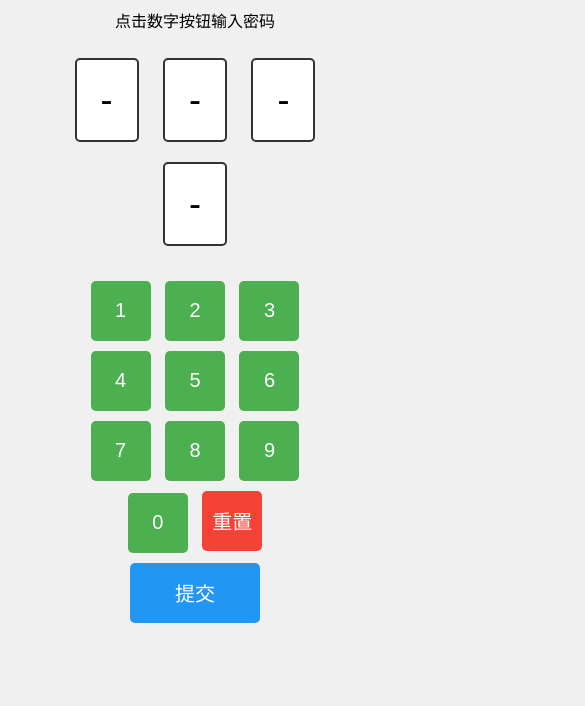
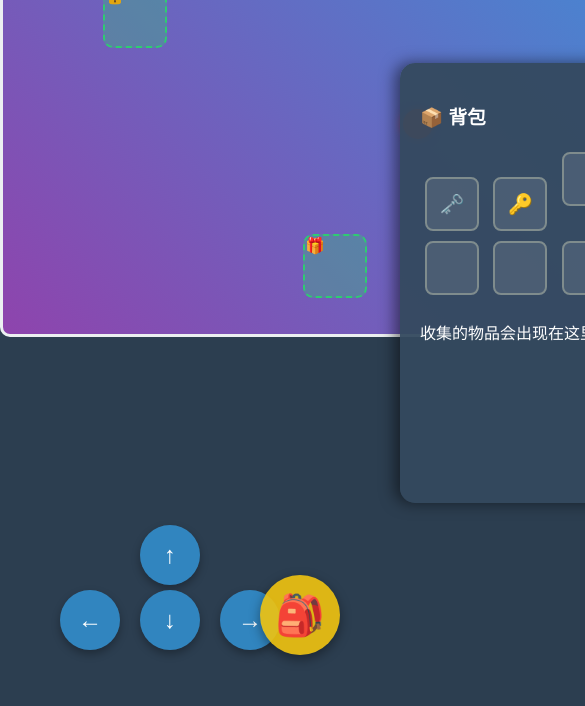
Before and after one commit to catrightsactivists/23333, a plain HTML site: page index.html in a window 390 px wide. Shown: the part 139-845 px from the top of the page, 585 px wide, since content can reach past the window. Drawn offline with Linux system fonts and the light colour scheme.

Commit message:
Update index.html

```diff
--- a/index.html
+++ b/index.html
@@ -1,113 +1,233 @@
 <!DOCTYPE html>
 <html>
 <head>
-    <title>密码锁测试</title>
+    <title>探险解谜游戏</title>
     <style>
         body {
-            text-align: center;
-            font-family: Arial;
-            background: #f0f0f0;
-            padding: 50px;
+            margin: 0;
+            padding: 0;
+            background: #2c3e50;
+            font-family: Arial, sans-serif;
+            overflow: hidden;
         }
-        .digit {
-            display: inline-block;
-            width: 60px;
-            height: 80px;
-            background: white;
-            border: 2px solid #333;
-            margin: 10px;
-            font-size: 36px;
-            line-height: 80px;
-            border-radius: 5px;
+
+        /* 游戏主地图 */
+        #game-map {
+            width: 800px;
+            height: 450px;
+            background: linear-gradient(45deg, #8e44ad, #3498db);
+            margin: 20px auto;
+            position: relative;
+            border: 3px solid #ecf0f1;
+            border-radius: 10px;
         }
-        button {
+
+        /* 玩家角色 */
+        #player {
+            width: 30px;
+            height: 30px;
+            background: #e74c3c;
+            border-radius: 50%;
+            position: absolute;
+            left: 400px;
+            top: 225px;
+            box-shadow: 0 0 10px rgba(231, 76, 60, 0.8);
+            transition: all 0.1s ease;
+        }
+
+        /* 控制按钮区域 - 左下角 */
+        #controls {
+            position: fixed;
+            left: 50px;
+            bottom: 50px;
+        }
+
+        .control-row {
+            display: flex;
+            justify-content: center;
+            margin: 5px 0;
+        }
+
+        .control-btn {
             width: 60px;
             height: 60px;
-            margin: 5px;
-            font-size: 20px;
-            background: #4CAF50;
+            background: rgba(52, 152, 219, 0.8);
+            border: none;
+            border-radius: 50%;
+            margin: 0 10px;
+            font-size: 24px;
             color: white;
+            cursor: pointer;
+            box-shadow: 0 4px 8px rgba(0,0,0,0.3);
+            transition: all 0.2s;
+        }
+
+        .control-btn:active {
+            transform: scale(0.9);
+            background: #2980b9;
+        }
+
+        /* 背包按钮 - 右下角 */
+        #inventory-btn {
+            position: fixed;
+            right: 50px;
+            bottom: 50px;
+            width: 80px;
+            height: 80px;
+            background: rgba(241, 196, 15, 0.9);
             border: none;
-            border-radius: 5px;
+            border-radius: 50%;
+            font-size: 40px;
+            color: white;
+            cursor: pointer;
+            box-shadow: 0 4px 12px rgba(0,0,0,0.4);
+            transition: all 0.3s;
+        }
+
+        #inventory-btn:hover {
+            transform: scale(1.1);
+            background: #f39c12;
+        }
+
+        /* 谜题触发区域 */
+        .puzzle-area {
+            position: absolute;
+            width: 60px;
+            height: 60px;
+            background: rgba(46, 204, 113, 0.3);
+            border: 2px dashed #2ecc71;
+            border-radius: 10px;
             cursor: pointer;
         }
-        button:hover {
-            background: #45a049;
+
+        /* 背包界面 */
+        #inventory {
+            position: fixed;
+            right: -300px;
+            top: 50%;
+            transform: translateY(-50%);
+            width: 250px;
+            height: 400px;
+            background: rgba(52, 73, 94, 0.95);
+            border-radius: 15px 0 0 15px;
+            padding: 20px;
+            color: white;
+            transition: right 0.5s ease;
+            box-shadow: -5px 0 15px rgba(0,0,0,0.5);
         }
-        .keypad {
-            margin: 20px auto;
-            width: 240px;
+
+        #inventory.show {
+            right: 0;
+        }
+
+        .item-slot {
+            width: 50px;
+            height: 50px;
+            background: rgba(255,255,255,0.1);
+            border: 2px solid #7f8c8d;
+            border-radius: 8px;
+            margin: 5px;
+            display: inline-flex;
+            align-items: center;
+            justify-content: center;
+            font-size: 20px;
         }
     </style>
 </head>
 <body>
-    <h1>🔒 数字密码锁</h1>
-    <p>点击数字按钮输入密码</p>
+    <!-- 游戏主地图 -->
+    <div id="game-map">
+        <div id="player"></div>
 
-    <!-- 数字显示区域 -->
-    <div class="code-display">
-        <div class="digit" id="digit1">-</div>
-        <div class="digit" id="digit2">-</div>
-        <div class="digit" id="digit3">-</div>
-        <div class="digit" id="digit4">-</div>
+        <!-- 谜题区域 -->
+        <div class="puzzle-area" style="left: 100px; top: 100px;" onclick="triggerPuzzle(1)">🔒</div>
+        <div class="puzzle-area" style="left: 600px; top: 300px;" onclick="triggerPuzzle(2)">📖</div>
+        <div class="puzzle-area" style="left: 300px; top: 350px;" onclick="triggerPuzzle(3)">🎁</div>
     </div>
 
-    <!-- 数字键盘 -->
-    <div class="keypad">
-        <button onclick="addNumber(1)">1</button>
-        <button onclick="addNumber(2)">2</button>
-        <button onclick="addNumber(3)">3</button><br>
-        <button onclick="addNumber(4)">4</button>
-        <button onclick="addNumber(5)">5</button>
-        <button onclick="addNumber(6)">6</button><br>
-        <button onclick="addNumber(7)">7</button>
-        <button onclick="addNumber(8)">8</button>
-        <button onclick="addNumber(9)">9</button><br>
-        <button onclick="addNumber(0)">0</button>
-        <button onclick="resetNumbers()" style="background: #f44336;">重置</button>
-        <button onclick="checkCode()" style="background: #2196F3; width: 130px;">提交</button>
+    <!-- 左下角：移动控制按钮 -->
+    <div id="controls">
+        <div class="control-row">
+            <button class="control-btn" onclick="movePlayer('up')">↑</button>
+        </div>
+        <div class="control-row">
+            <button class="control-btn" onclick="movePlayer('left')">←</button>
+            <button class="control-btn" onclick="movePlayer('down')">↓</button>
+            <button class="control-btn" onclick="movePlayer('right')">→</button>
+        </div>
     </div>
 
-    <div id="message" style="margin: 20px; font-weight: bold;"></div>
+    <!-- 右下角：背包按钮 -->
+    <button id="inventory-btn" onclick="toggleInventory()">🎒</button>
+
+    <!-- 背包界面 -->
+    <div id="inventory">
+        <h3>📦 背包</h3>
+        <div id="item-grid">
+            <div class="item-slot">🗝️</div>
+            <div class="item-slot">🔑</div>
+            <div class="item-slot"></div>
+            <div class="item-slot"></div>
+            <div class="item-slot"></div>
+            <div class="item-slot"></div>
+        </div>
+        <p>收集的物品会出现在这里</p >
+    </div>
 
     <script>
-        let code = [];
-        const correctCode = [1,2,3,4]; // 简单密码，方便测试
+        let playerPosition = { x: 400, y: 225 };
+        let inventoryItems = ['🗝️', '🔑'];
 
-        function addNumber(num) {
-            if (code.length < 4) {
-                code.push(num);
-                updateDisplay();
+        // 移动玩家
+        function movePlayer(direction) {
+            const player = document.getElementById('player');
+            const step = 20;
+
+            switch(direction) {
+                case 'up': playerPosition.y -= step; break;
+                case 'down': playerPosition.y += step; break;
+                case 'left': playerPosition.x -= step; break;
+                case 'right': playerPosition.x += step; break;
             }
+
+            // 边界检查
+            playerPosition.x = Math.max(15, Math.min(785, playerPosition.x));
+            playerPosition.y = Math.max(15, Math.min(435, playerPosition.y));
+
+            player.style.left = playerPosition.x + 'px';
+            player.style.top = playerPosition.y + 'px';
+
+            checkPuzzleCollision();
         }
 
-        function resetNumbers() {
-            code = [];
-            updateDisplay();
-            document.getElementById('message').textContent = '';
+        // 切换背包显示
+        function toggleInventory() {
+            const inventory = document.getElementById('inventory');
+            inventory.classList.toggle('show');
         }
 
-        function updateDisplay() {
-            for (let i = 0; i < 4; i++) {
-                document.getElementById('digit' + (i+1)).textContent = code[i] !== undefined ? code[i] : '-';
-            }
+        // 检查是否碰到谜题区域
+        function checkPuzzleCollision() {
+            // 这里可以添加自动触发逻辑
         }
 
-        function checkCode() {
-            if (code.length !== 4) {
-                document.getElementById('message').textContent = '请输入4位数字！';
-                document.getElementById('message').style.color = 'red';
-                return;
+        // 触发谜题
+        function triggerPuzzle(puzzleId) {
+            alert(`触发谜题 ${puzzleId}！`);
+            // 这里可以跳转到其他页面或显示谜题窗口
+            // window.location.href = `puzzle${puzzleId}.html`;
+        }
+
+        // 键盘控制（可选）
+        document.addEventListener('keydown', function(e) {
+            switch(e.key) {
+                case 'ArrowUp': movePlayer('up'); break;
+                case 'ArrowDown': movePlayer('down'); break;
+                case 'ArrowLeft': movePlayer('left'); break;
+                case 'ArrowRight': movePlayer('right'); break;
+                case 'i': toggleInventory(); break;
             }
-
-            if (JSON.stringify(code) === JSON.stringify(correctCode)) {
-                document.getElementById('message').textContent = '🎉 恭喜！密码正确！';
-                document.getElementById('message').style.color = 'green';
-            } else {
-                document.getElementById('message').textContent = '❌ 密码错误，试试 1234';
-                document.getElementById('message').style.color = 'red';
-            }
-        }
+        });
     </script>
 </body>
 </html>
```
